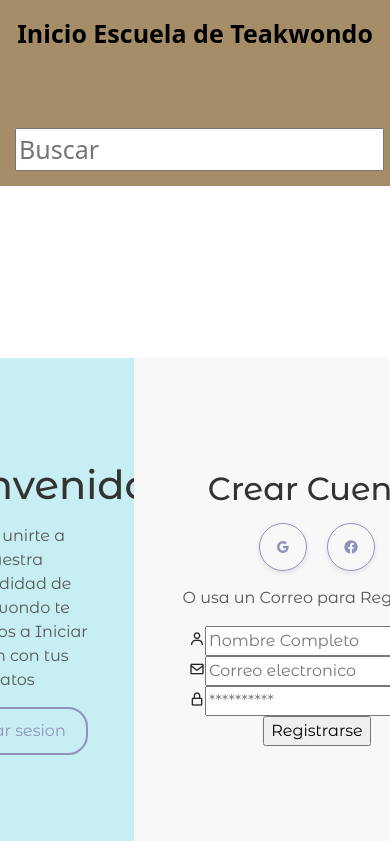
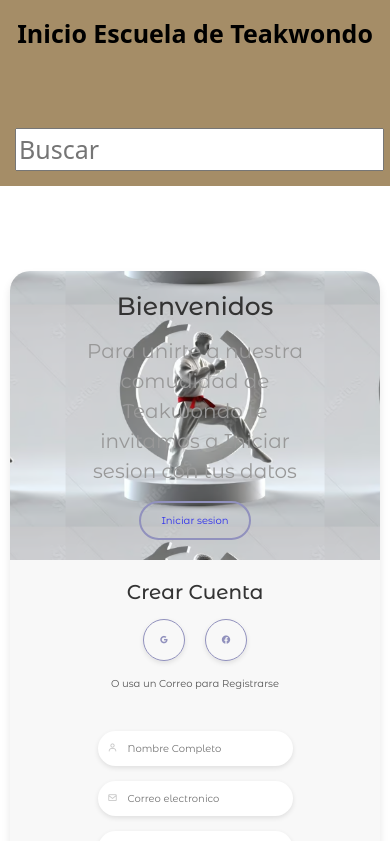
Before and after one commit to Luis901810/taekwondo-florencia, a React (Create React App) app: page /registro in a window 390 px wide. Shown: the top 841 px of the page. Built offline with nearby package versions, Linux system fonts and the light colour scheme.

Commit message:
arreglos de responsive registro

```diff
--- a/src/components/register/Register.jsx
+++ b/src/components/register/Register.jsx
@@ -15,29 +15,29 @@ export default function Register () {
                 </div>
 
 
-            <div className={styles.form}>
+            <div className={styles.formInf}>
                 <div className={styles.formChilds}>
                     <h2> Crear Cuenta</h2>
                     <div className={styles.icon}>
-                    <i class='bx bxl-google'></i>
-                    <i class='bx bxl-facebook-circle'></i>
+                    <i className='bx bxl-google'></i>
+                    <i className='bx bxl-facebook-circle'></i>
                     </div>
                 <p>O usa un Correo para Registrarse</p>
 
-            <form action="">
+            <form className={styles.form}  action="">
                 <label htmlFor="">
-                    <i class='bx bx-user'></i>
+                    <i className='bx bx-user'></i>
                     <input type="text" placeholder="Nombre Completo" />
                 </label>
                 <label htmlFor="">
-                <i class='bx bx-envelope'></i>
+                <i className='bx bx-envelope'></i>
                 <input type="email" placeholder="Correo electronico" />
                 </label>
                 <label htmlFor="">
-                <i class='bx bx-lock-alt'></i>
+                <i className='bx bx-lock-alt'></i>
                 <input type="password" placeholder="**********" />
                 </label>
-                <input type="submit" value="Registrarse" />
+                <input className={styles.boton} type="submit" value="Registrarse" />
             </form>
             </div>
             </div>
--- a/src/components/register/Register.module.css
+++ b/src/components/register/Register.module.css
@@ -7,8 +7,6 @@
     align-items: center;
     justify-content: center;
     height: 100vh;
-    /* background-image: url("../../galeria/fondoRegistro.avif"); */
-    background-size: cover;
 }
 
 .information{
@@ -26,7 +24,10 @@
     display: flex;
     align-items: center;
     text-align: center;
-    background-color: #c7eef3;
+    /* background-color: #c7eef3; */
+    background-image: url("../../galeria/fondoRegistro.jpg");
+    background-size: cover;
+    background-position: center;
     border-top-left-radius: 20px;
     border-bottom-left-radius: 20px;
 }
@@ -40,7 +41,8 @@
 }
 .childs p{
     margin: 15px;
-    color: #555;
+    color: #989898;
+    font-size: 20px;
 }
 
 .childs input{
@@ -49,7 +51,7 @@
     border: solid 2px #9191bd;
     border-radius: 20px;
     padding: 10px 20px;
-    color: #9191bd;
+    color: #2d2ded;
     cursor: pointer;
     transition: background-color.3s ease;
 
@@ -61,7 +63,7 @@
     color: #fff;
     box-shadow: 0 2px 5px rgba(0, 0, 0, .1);
 }
-.form{
+.formInf{
 
     display: flex;
     align-items: center;
@@ -102,3 +104,79 @@
     background-color: #c7c7f3;
     color: #fff;
 }
+
+.form{
+    padding: 30px 0 0 0;
+}
+.form label{
+    display: flex;
+    align-items: center;
+    margin-bottom: 15px;
+    border-radius: 20px;
+    padding: 0 10px;
+    box-shadow: 0 2px 5px rgba(0, 0, 0, .1);
+    background-color: #fff;
+}
+.form label input{
+    width: 100%;
+    padding: 10px;
+    border-radius: 20px;
+    border: none;
+    outline: none;
+    background-color: #fff;
+    color: #333;
+}
+.form label i{
+    color: #a7a7a7a7;
+}
+
+.boton{
+    background-color: #9191bd;
+    padding: 10px 15px;
+    border: none;
+    border-radius: 20px;
+    color: #fff;
+    cursor: pointer;
+    margin-top: 10px;
+    box-shadow: 0 2px 5px rgba(0, 0, 0, .1);
+}
+.boton:hover{
+    background-color: #7a7a9a;
+}
+/* responsive */
+@media screen and (max-width:750px){
+    html{
+        font-size: 12px;
+    }
+
+}
+@media screen and (max-width:580px){
+    html{
+        font-size: 10px;
+    }
+    .information{
+        height: auto;
+        flex-direction: column;
+
+    }
+    .infor{
+
+        width: 100%;
+        padding: 20px;
+        border-top-right-radius: 20px;
+        border-bottom-left-radius: 0;
+        border-top-left-radius: 20px;
+        border-bottom-right-radius: 0;
+        background-size:70%;
+
+    }
+    .formInf{
+        width: 100%;
+        padding: 20px;
+        border-top-left-radius: 0;
+        border-top-right-radius: 0;
+        border-bottom-left-radius: 20px;
+    }
+
+
+}
```
Also changed, not shown: src/galeria/fondoRegistro.avif (deleted), src/galeria/fondoRegistro.jpg (added).
